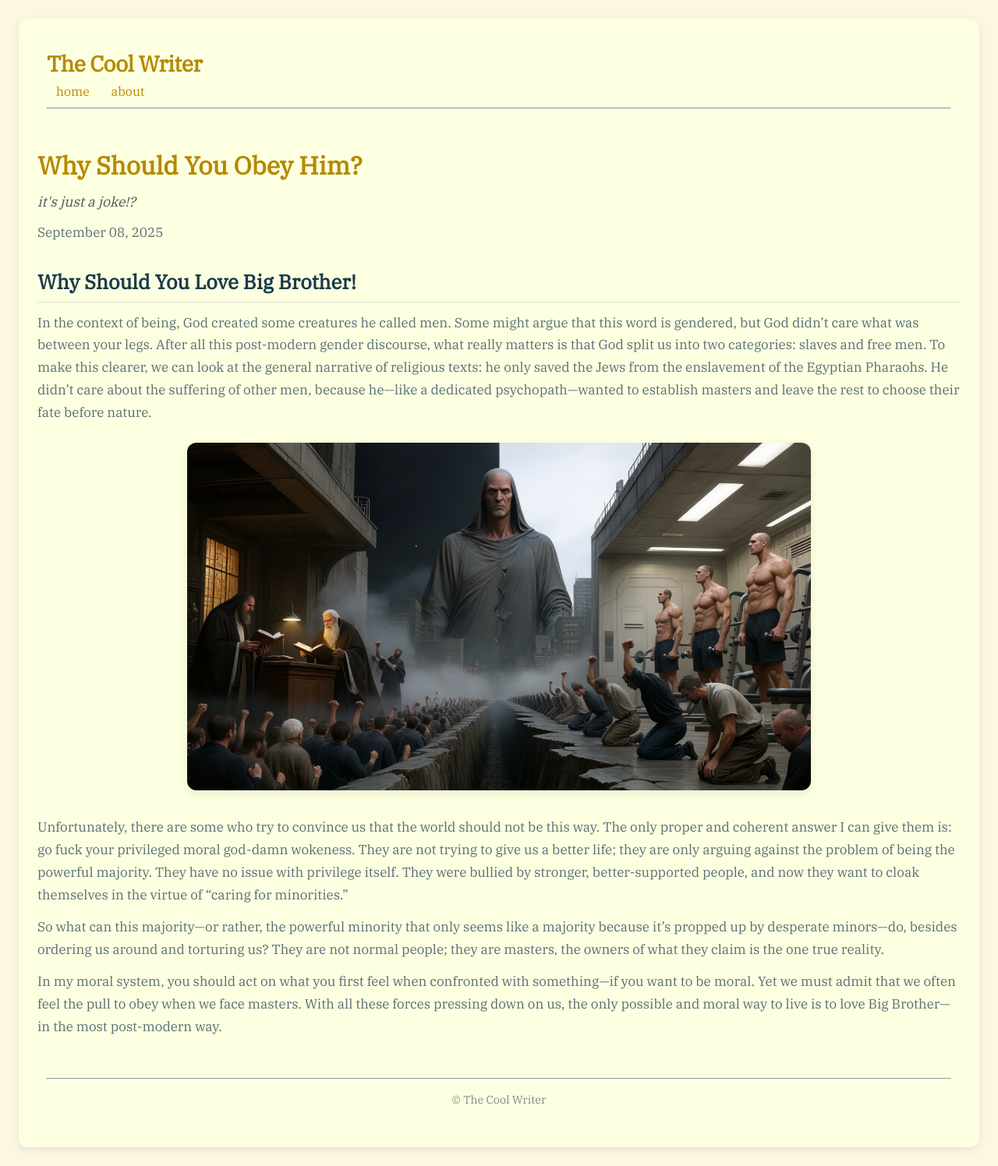
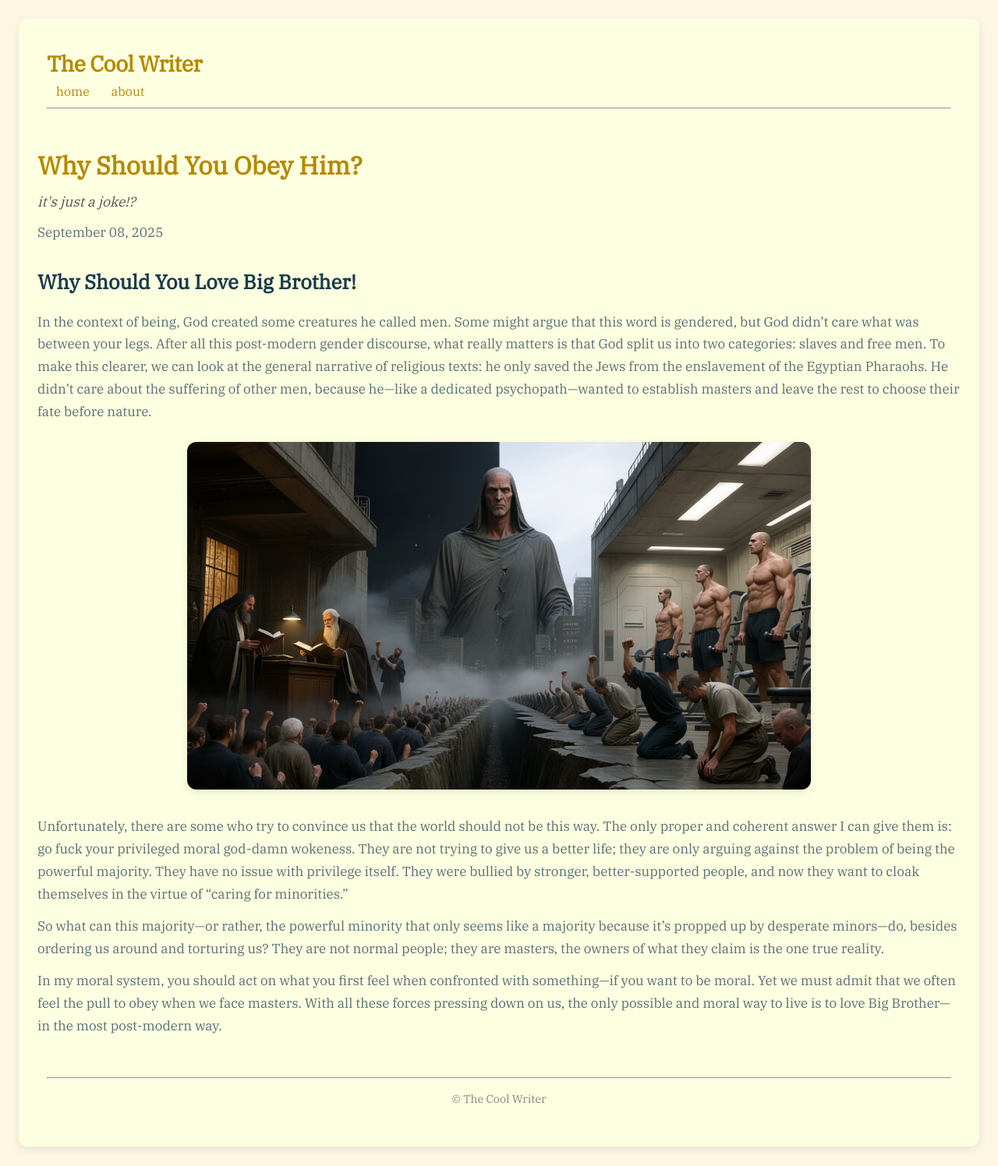
Before and after one commit to mahdikarimi1386339/mahdikarimi1386339.github.io, a Jekyll site: the page built from _posts/2025-09-08-Why-Should-You-Obey.md, in a window 1280 px wide. Shown: the whole page at 78% size. Built offline with Jekyll 4.4.1, drawn with Linux system fonts in a browser that asks for light colours; some web fonts are replaced.

Commit message:
Correcting Freaking H2 Style

```diff
--- a/_posts/2025-09-08-Why-Should-You-Obey.md
+++ b/_posts/2025-09-08-Why-Should-You-Obey.md
@@ -11,7 +11,7 @@ In the context of being, God created some creatures he called men. Some might ar
 </p>
 
 <div class="PostImages">
-<img src="{{ '/assets/images/Obey.png' | relative_url }}" alt="Man-god-hood age when there is no Man and God">
+    <img src="{{ '/assets/images/Obey.png' | relative_url }}" alt="Man-god-hood age when there is no Man and God">
 </div>
 
 <p>
--- a/assets/css/style.css
+++ b/assets/css/style.css
@@ -231,7 +231,6 @@ nav a:hover::after {
 
 .post h2 {
   font-size: 1.6rem;
-  border-bottom: 1px solid #e0e0e0;
   padding-bottom: 0.5rem;
 }
 
```
